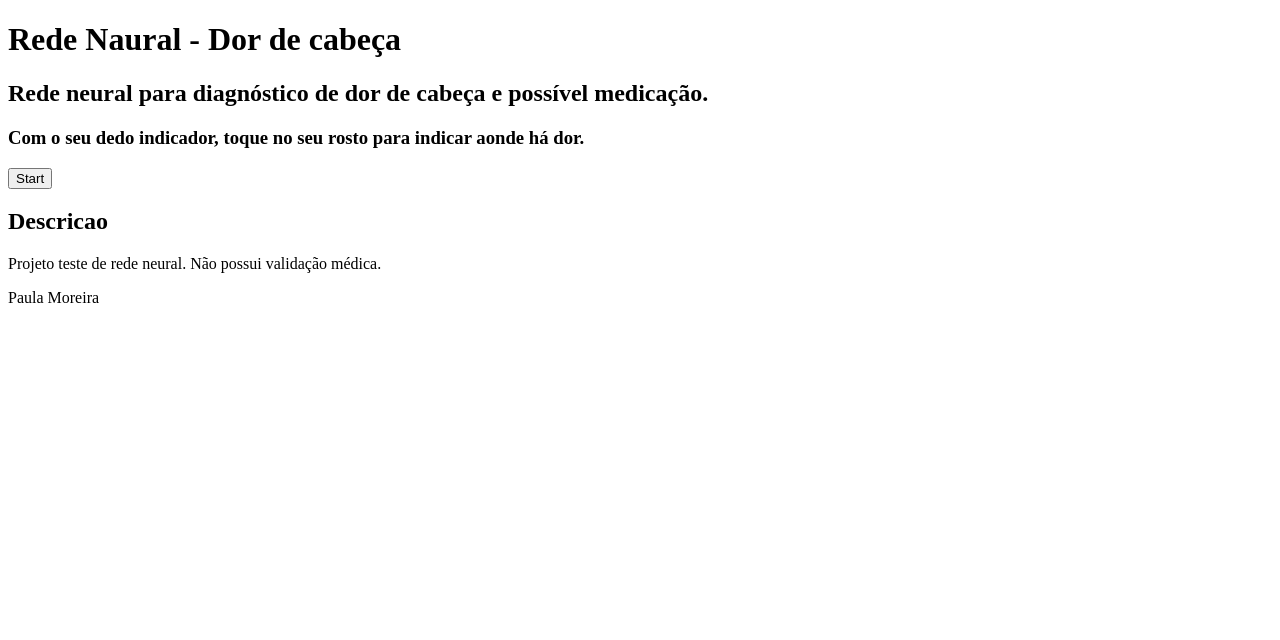
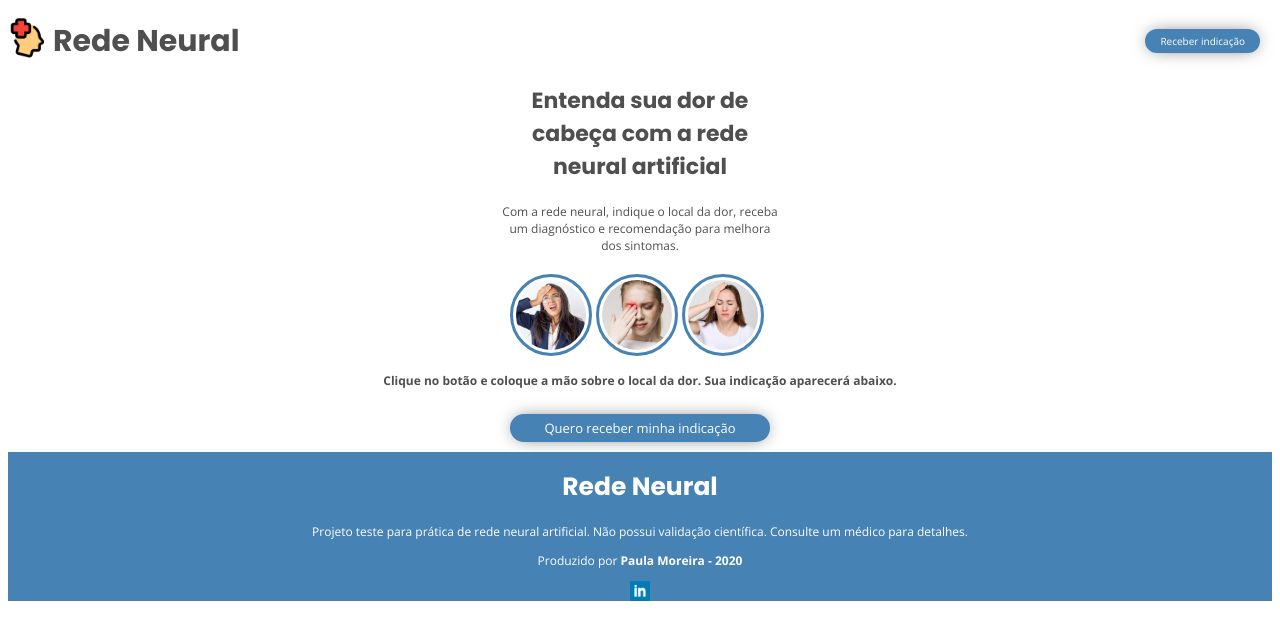
Before and after one commit to paulamoreiradesouza/paulamoreiradesouza.github.io, a plain HTML site: page rede-neural/index.html in a window 1280 px wide. Drawn offline with nearby package versions, Linux system fonts and the light colour scheme.

Commit message:
Projeto Rede Neural atualizado

```diff
--- a/rede-neural/index.html
+++ b/rede-neural/index.html
@@ -1,43 +1,73 @@
 <!DOCTYPE html>
-<html>
+<html lang="pt-BR">
 	<head>
-		<title>Rede Neural</title>
 		<meta charset="utf-8">
-		<style type="text/css">
-			.desc-cnt div {display: none}
-			.desc-cnt[data-cnt="Cefaleia"] .desc-cefaleia {display: block;}
-			.desc-cnt[data-cnt="Tensão"] .desc-tensao {display: block;}
-		</style>
+		<meta name="viewport" content="width=device-width, initial-scale=1">
+		<link href="https://fonts.googleapis.com/css2?family=Open+Sans:wght@400;600;700&display=swap" rel="stylesheet">
+		<link href="https://fonts.googleapis.com/css2?family=Poppins:wght@700&display=swap" rel="stylesheet">
+		<link rel="stylesheet" href="style.css">
+		<script async src="https://www.googletagmanager.com/gtag/js?id=G-4XM69VD0WD"></script>
+
+<script>
+  window.dataLayer = window.dataLayer || [];
+  function gtag(){dataLayer.push(arguments);}
+  gtag('js', new Date());
+
+  gtag('config', 'G-4XM69VD0WD');
+</script>
+		<title>Diagnóstico de dor de cabeça - Rede Neural</title>
 	</head>
 
 	<body>
 		<header>
-			<h1>Rede Naural - Dor de cabeça</h1>
-			<h2>Rede neural para diagnóstico de dor de cabeça e possível medicação.</h2>
+			<img src="logo.jpg" width="40" height="40" alt="logo">
+			<h1>Rede Neural</h1>
+			<button type="button" onclick="init()"><a href="#descricao">Receber indicação</a></button>
 		</header>
 
 		<main>
-			<h3>Com o seu dedo indicador, toque no seu rosto para indicar aonde há dor.</h3>
+			<h1>Entenda sua dor de cabeça com a rede neural artificial</h1>
+			<h2>Com a rede neural, indique o local da dor, receba um diagnóstico e recomendação para melhora dos sintomas.</h2>
+			<div class="exemplo">
+				<img src="testa.jpg" width="70" height="70">
+				<img src="olho.jpg" width="70" height="70">
+				<img src="cabeca.jpg" width="70" height="70">
+			</div>
+
+			<h3>Clique no botão e coloque a mão sobre o local da dor. Sua indicação aparecerá abaixo.</h3>
+
+
+			<button type="button" onclick="init()">Quero receber minha indicação</button>
+			<div id="webcam-container"></div>
+			<div id="label-container"></div>
 		</main>
 
-		<button type="button" onclick="init()">Start</button>
-		<div id="webcam-container"></div>
-		<div id="label-container"></div>
-
-
-		<div>
-			<h2>Descricao</h2>
+		<main>
+			<h2 id="descricao">Descricao</h2>
 			<div class="desc-cnt">
-				<div class="desc-cefaleia">
-					<h3>Cefaleia</h3>
-					<p>Doi nos olhos</p>
+				<div class="desc-enxaqueca">
+					<h3>Enxaqueca</h3>
+					<h4>Dor em um dos lados da cabeça</h4>
+					<p><strong>Causa:</strong> podem ser originada pela falta de sono, mudanças no clima, fome ou estresse. Ela pode ser agravada pela atividade física, luz, sons ou odores.</p>
+					<p><strong>Para aliviar a dor:</strong> invista na massagem ou em uma xícara de café.</p>
+					<p><strong>Possível medicação:</strong> remédios analgésicos e anti-inflamatórios, como o paracetamol, ibuprofeno ou aspirina.</p>
 				</div>
 				<div class="desc-tensao">
-					<h3>Tensão</h3>
-					<p>Doi na testa</p>
+					<h3>Dor tensional</h3>
+					<h4>Dor na testa</h4>
+					<p><strong>Causa:</strong> é uma dor de cabeça causada pela rigidez dos músculos do pescoço, costas ou couro cabeludo, que pode ser causado por uma má postura, estresse, ansiedade ou má posição durante o sono.</p>
+					<p><strong>Para aliviar a dor:</strong> deve-se tentar relaxar, tomar um banho quente ou fazer alguma atividade, por exemplo. </p>
+					<p><strong>Possível medicação:</strong> remédios analgésicos, como paracetamol, ibuprofeno ou aspirina.</p>
+				</div>
+				<div class="desc-salvas">
+					<h3>Cafaleia em salvas</h3>
+					<h4>Dor no olho</h4>
+					<p><strong>Causa:</strong> é uma dor de cabeça que pode surgir devido a causas como alterações hormonais, hipertensão ou lesões na cabeça.</p>
+					<p><strong>Para aliviar a dor:</strong> inalar oxigênio através de uma máscara pode ser muito eficaz no tratamento.</p>
+					<p><strong>Possível medicação:</strong> os remédios mais usados são anti-inflamatórios não esteroides e analgésicos fortes, como os opioides.</p>
 				</div>
 			</div>
-		</div>
+		</main>
 
 
 <script src="https://cdn.jsdelivr.net/npm/@tensorflow/tfjs@1.3.1/dist/tf.min.js"></script>
@@ -46,13 +76,11 @@
 	const desc = document.querySelector(".desc-cnt");
 	console.log(desc)
 
-
-
 	// More API functions here:
 	// https://github.com/googlecreativelab/teachablemachine-community/tree/master/libraries/image
 
 	// the link to your model provided by Teachable Machine export panel
-	const URL = "https://teachablemachine.withgoogle.com/models/1K7pMtKhx/";
+	const URL = "https://teachablemachine.withgoogle.com/models/H0aZmYLZS/";
 
 	let model, webcam, labelContainer, maxPredictions;
 
@@ -99,22 +127,17 @@
 			labelContainer.childNodes[i].innerHTML = classPrediction;
 
 			if (prediction[i].probability.toFixed(2) > 0.8) {
-				desc.dataset.cnt = prediction[i].className;
+				desc.dataset.cnt = prediction[i].className
 			}
 		}
 	}
 </script>
-
-
-
-
 		<footer>
-			<p>Projeto teste de rede neural. Não possui validação médica.</p>
-			<p>Paula Moreira</p>
+			<h1>Rede Neural</h1>
+			<h2>Projeto teste para prática de rede neural artificial. Não possui validação científica. Consulte um médico para detalhes.</h2>
+			<p>Produzido por <strong>Paula Moreira - 2020</strong></p>
+			<a href="https://www.linkedin.com/in/paula-moreira-de-souza-89276565/"><img src="icon-linkedin.png" width="20" height="20" alt="logo-linkedin"></a>
 		</footer>
 
 	</body>
-
-
-
 </html>
--- a/rede-neural/my_model/metadata.json
+++ /dev/null
@@ -1 +0,0 @@
-{"tfjsVersion":"1.3.1","tmVersion":"0.8.6","packageVersion":"0.8.6","packageName":"@teachablemachine/pose","timeStamp":"2020-11-25T22:14:58.322Z","userMetadata":{},"modelName":"my-pose-model","labels":["Tensão","Cefaleia"],"modelSettings":{"posenet":{"architecture":"MobileNetV1","outputStride":16,"inputResolution":257,"multiplier":0.75}}}
--- a/rede-neural/my_model/model.json
+++ /dev/null
@@ -1 +0,0 @@
-{"modelTopology":{"class_name":"Sequential","config":{"name":"sequential_6","layers":[{"class_name":"Dense","config":{"units":100,"activation":"relu","use_bias":true,"kernel_initializer":{"class_name":"VarianceScaling","config":{"scale":1,"mode":"fan_in","distribution":"normal","seed":null}},"bias_initializer":{"class_name":"Zeros","config":{}},"kernel_regularizer":null,"bias_regularizer":null,"activity_regularizer":null,"kernel_constraint":null,"bias_constraint":null,"name":"dense_Dense5","trainable":true,"batch_input_shape":[null,14739],"dtype":"float32"}},{"class_name":"Dropout","config":{"rate":0.5,"noise_shape":null,"seed":null,"name":"dropout_Dropout3","trainable":true}},{"class_name":"Dense","config":{"units":2,"activation":"softmax","use_bias":false,"kernel_initializer":{"class_name":"VarianceScaling","config":{"scale":1,"mode":"fan_in","distribution":"normal","seed":null}},"bias_initializer":{"class_name":"Zeros","config":{}},"kernel_regularizer":null,"bias_regularizer":null,"activity_regularizer":null,"kernel_constraint":null,"bias_constraint":null,"name":"dense_Dense6","trainable":true}}]},"keras_version":"tfjs-layers 1.3.1","backend":"tensor_flow.js"},"weightsManifest":[{"paths":["weights.bin"],"weights":[{"name":"dense_Dense5/kernel","shape":[14739,100],"dtype":"float32"},{"name":"dense_Dense5/bias","shape":[100],"dtype":"float32"},{"name":"dense_Dense6/kernel","shape":[100,2],"dtype":"float32"}]}]}
--- /dev/null
+++ b/rede-neural/style.css
@@ -0,0 +1,187 @@
+body header img {
+	margin-top: 10px;
+}
+
+body header h1 {
+	font-family: 'Poppins', sans-serif;
+	text-align: left;
+	color: #4F4F4F;
+	font-size: 30px;
+	margin-left: 45px;
+	margin-top: -43px;
+
+	position: relative;
+}
+
+body header button {
+	font-family: 'Open Sans', sans-serif;
+	text-align: right;
+	color: #FFFFFF;
+	font-size: 10px;
+
+	position: absolute;
+	top: 29px;
+	right: 20px;
+
+	padding: 10px;
+	background-color: #4682B4;
+	padding: 5px 15px 5px 15px;
+	border-radius: 25px;
+	border: none;
+	box-shadow: 0px 0px 17px -4px rgba(0,0,0,0.6);
+}
+
+body header button a {
+	text-decoration: none;
+	color: inherit;
+}
+
+body main h1 {
+	font-family: 'Poppins', sans-serif;
+	text-align: center;
+	color: #4F4F4F;
+	font-size: 22px;
+	width: 280px;
+	margin: auto;
+	margin-top: 20px;
+	margin-bottom: 20px;
+}
+
+body main h2 {
+	font-family: 'Open Sans', sans-serif;
+	text-align: center;
+	color: #4F4F4F;
+	font-size: 12px;
+	font-weight: lighter;
+	width: 280px;
+	margin: auto;
+	margin-bottom: 20px;
+
+}
+
+body main h3 {
+	font-family: 'Open Sans', sans-serif;
+	text-align: center;
+	color: #4F4F4F;
+	font-size: 12px;
+	margin-bottom: 25px;
+}
+
+.exemplo {
+	width: 260px;
+	margin: auto;
+}
+
+main div img {
+	border-radius: 45px;
+	padding: 3px;
+	border: solid #4682B4 3px;
+}
+
+main button {
+	font-family: 'Open Sans', sans-serif;
+	text-align: center;
+	color: #FFFFFF;
+	font-size: 13px;
+
+	width: 260px;
+	margin: auto;
+	display: block;
+
+	padding: 10px;
+	background-color: #4682B4;
+	padding: 5px 20px 5px 20px;
+	border: none;
+	border-radius: 25px;
+	box-shadow: 0px 0px 17px -4px rgba(0,0,0,0.6);
+	margin-bottom: 10px;
+}
+
+#descricao {
+	display: none;
+}
+
+main div div h3 {
+	font-family: 'Poppins', sans-serif;
+	text-align: center;
+
+	text-transform: uppercase;
+	color: #4F4F4F;
+	font-size: 15px;
+	margin-top: 25px;
+	margin-bottom: -15px;
+}
+
+main div div h4 {
+	font-family: 'Poppins', sans-serif;
+	text-align: center;
+	color: #4F4F4F;
+	font-size: 12px;
+}
+
+main div div p {
+	font-family: 'Open Sans', sans-serif;
+	text-align: center;
+	font-size: 10px;
+	width: 300px;
+	margin: auto;
+}
+
+footer {
+	background-color: #4682B4;
+	padding-top: 1px;
+}
+
+footer h1 {
+	font-family: 'Poppins', sans-serif;
+	text-align: center;
+	color: #FFFFFF;
+	font-size: 25px;
+
+	margin-top: 15px;
+}
+
+footer h2 {
+	font-family: 'Open Sans', sans-serif;
+	font-size: 12px;
+	color: #FFFFFF;
+	font-weight: lighter;
+	text-align: center;
+}
+
+footer p {
+	font-family: 'Open Sans', sans-serif;
+	font-size: 12px;
+	color: #FFFFFF;
+	font-weight: lighter;
+	text-align: center;
+}
+
+footer img {
+  text-align: center;
+  margin: auto;
+  display: block;
+  list-style: inline;
+}
+
+.desc-cnt div {
+	display: none
+}
+
+#webcam-container {
+	border-radius: 10px;
+	text-align: center;
+  	margin: auto;
+  	display: block;
+}
+
+#label-container {
+	display: none;
+}
+
+
+.desc-cnt[data-cnt="Enxaqueca"] .desc-enxaqueca {display: block;}
+
+.desc-cnt[data-cnt="Dor tensional"] .desc-tensao {display: block;}
+
+.desc-cnt[data-cnt="Cefaleia em salvas"] .desc-salvas {display: block;}
```
Also changed, not shown: rede-neural/cabeca.jpg (added), rede-neural/icon-instagram.png (added), rede-neural/icon-linkedin.png (added), rede-neural/logo.jpg (added), rede-neural/olho.jpg (added), rede-neural/testa.jpg (added).
